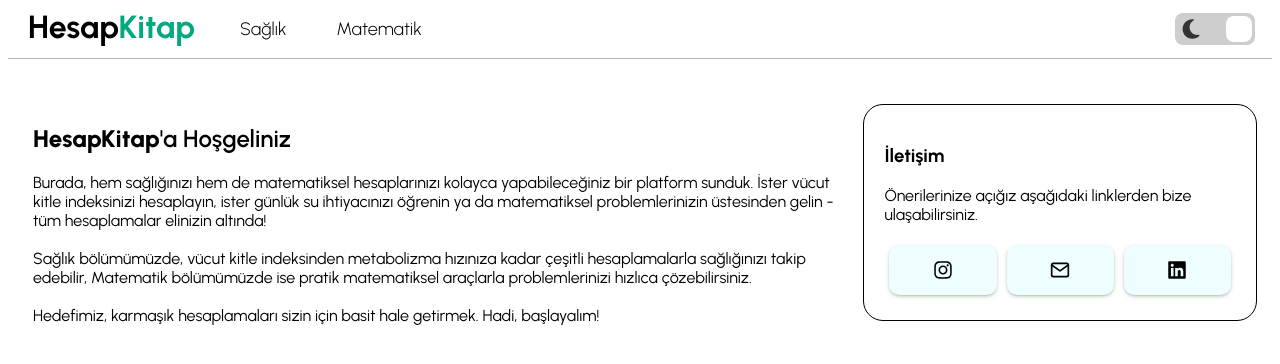
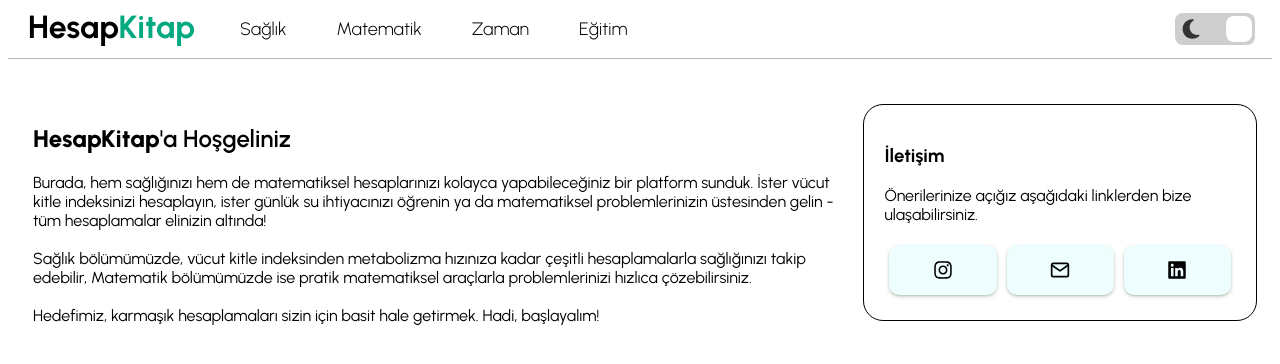
Before and after one commit to MBasaran4/HesapKitap, a React (Vite) app: page / in a window 1280 px wide. Shown: the top 364 px of the page. Built offline with nearby package versions, Linux system fonts and the light colour scheme.

Commit message:
Uptade Navbar

```diff
--- a/src/components/Navbar.jsx
+++ b/src/components/Navbar.jsx
@@ -21,6 +21,7 @@ function Navbar() {
     const [isMenuOpen, setIsMenuOpen] = useState(false);
     const [isNaltOpenSaglik, setIsNaltOpenSaglik] = useState(false);
     const [isNaltOpenMatematik, setIsNaltOpenMatematik] = useState(false);
+    const [isNaltOpenZaman, setIsNaltOpenZaman] = useState(false);
 
     useEffect(() => {
         document.body.classList.toggle('light-mode', isLightMode);
@@ -45,11 +46,19 @@ function Navbar() {
     const toggleNaltSaglik = () => {
         setIsNaltOpenSaglik(!isNaltOpenSaglik);
         setIsNaltOpenMatematik(false); // Diğer alt menüyü kapatır
+        setIsNaltOpenZaman(false); // Diğer alt menüyü kapatır
     };
 
     const toggleNaltMatematik = () => {
         setIsNaltOpenMatematik(!isNaltOpenMatematik);
         setIsNaltOpenSaglik(false); // Diğer alt menüyü kapatır
+        setIsNaltOpenZaman(false); // Diğer alt menüyü kapatır
+    };
+
+    const toggleNaltZaman = () => {
+        setIsNaltOpenZaman(!isNaltOpenZaman);
+        setIsNaltOpenSaglik(false); // Diğer alt menüyü kapatır
+        setIsNaltOpenMatematik(false); // Diğer alt menüyü kapatır
     };
 
     return (
@@ -71,7 +80,19 @@ function Navbar() {
                         <a className='title'>Matematik</a>
                         <div className='nalt'>
                             <a href="https://alan-hesaplama-omega.vercel.app">Alan Hesaplama</a>
-                            <a href="https://hacim-hesap-o9mq.vercel.app">Hacim Hesaplama</a>
+                            <a href="https://hacim-hesap.vercel.app/">Hacim Hesaplama</a>
+                        </div>
+                    </li>
+                    <li>
+                        <a className='title'>Zaman</a>
+                        <div className='nalt'>
+                            <a href="https://yas-hesaplama-ten.vercel.app/">Yaş Hesaplama</a>
+                        </div>
+                    </li>
+                    <li>
+                        <a className='title'>Eğitim</a>
+                        <div className='nalt'>
+                            <a href="">Vize Final Hesaplama</a>
                         </div>
                     </li>
                 </div>
@@ -90,7 +111,19 @@ function Navbar() {
                         <a className='mTitle' onClick={toggleNaltMatematik}>Matematik</a>
                         <div className={`mNalt ${isNaltOpenMatematik ? 'active' : ''}`}>
                             <a href="https://alan-hesaplama-omega.vercel.app">Alan Hesaplama</a>
-                            <a href="https://hacim-hesap-o9mq.vercel.app">Hacim Hesaplama</a>
+                            <a href="https://hacim-hesap.vercel.app/">Hacim Hesaplama</a>
+                        </div>
+                    </li>
+                    <li>
+                        <a className='mTitle' onClick={toggleNaltZaman}>Zaman</a>
+                        <div className={`mNalt ${isNaltOpenZaman ? 'active' : ''}`}>
+                            <a href="https://yas-hesaplama-ten.vercel.app/">Yaş Hesaplama</a>
+                        </div>
+                    </li>
+                    <li>
+                        <a className='title'>Eğitim</a>
+                        <div className='nalt'>
+                            <a href="">Vize Final Hesaplama</a>
                         </div>
                     </li>
                 </div>
```
